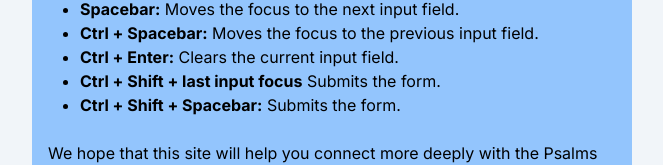
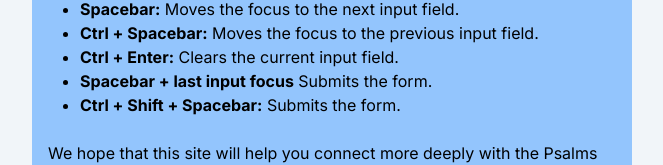
Before and after one commit to Jmarkzcod8r/Convert-Webp, a Next.js app: page /about in a window 1280 px wide. Shown: the part 417-582 px from the top of the page, without its empty margins (308-971 px from the left). Built offline with nearby package versions, Linux system fonts and the light colour scheme.

Commit message:
Modified about page on keyboard navigation

```diff
--- a/app/about/page.tsx
+++ b/app/about/page.tsx
@@ -15,7 +15,7 @@ const About = () => {
         <li><strong>Spacebar:</strong> Moves the focus to the next input field.</li>
         <li><strong>Ctrl + Spacebar:</strong> Moves the focus to the previous input field.</li>
         <li><strong>Ctrl + Enter:</strong> Clears the current input field.</li>
-        <li><strong>Ctrl + Shift + last input focus</strong> Submits the form.</li>
+        <li><strong>Spacebar + last input focus</strong> Submits the form.</li>
         <li><strong>Ctrl + Shift + Spacebar:</strong> Submits the form.</li>
       </ul>
 
```
